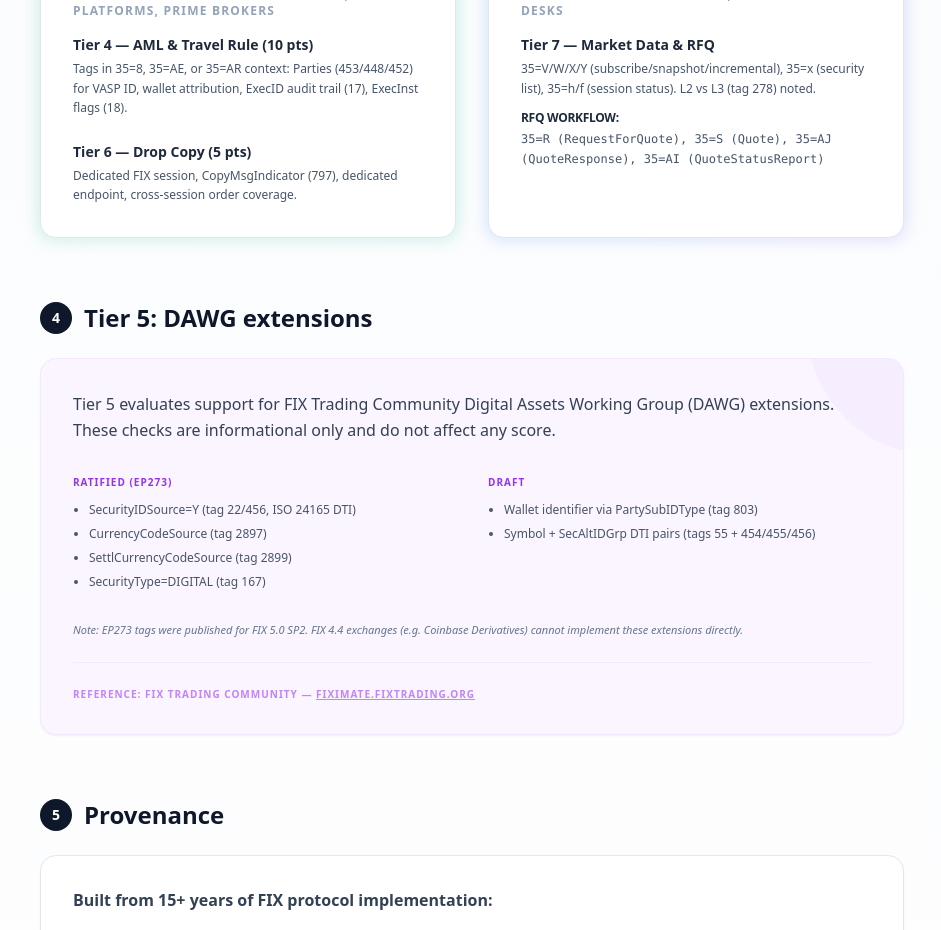
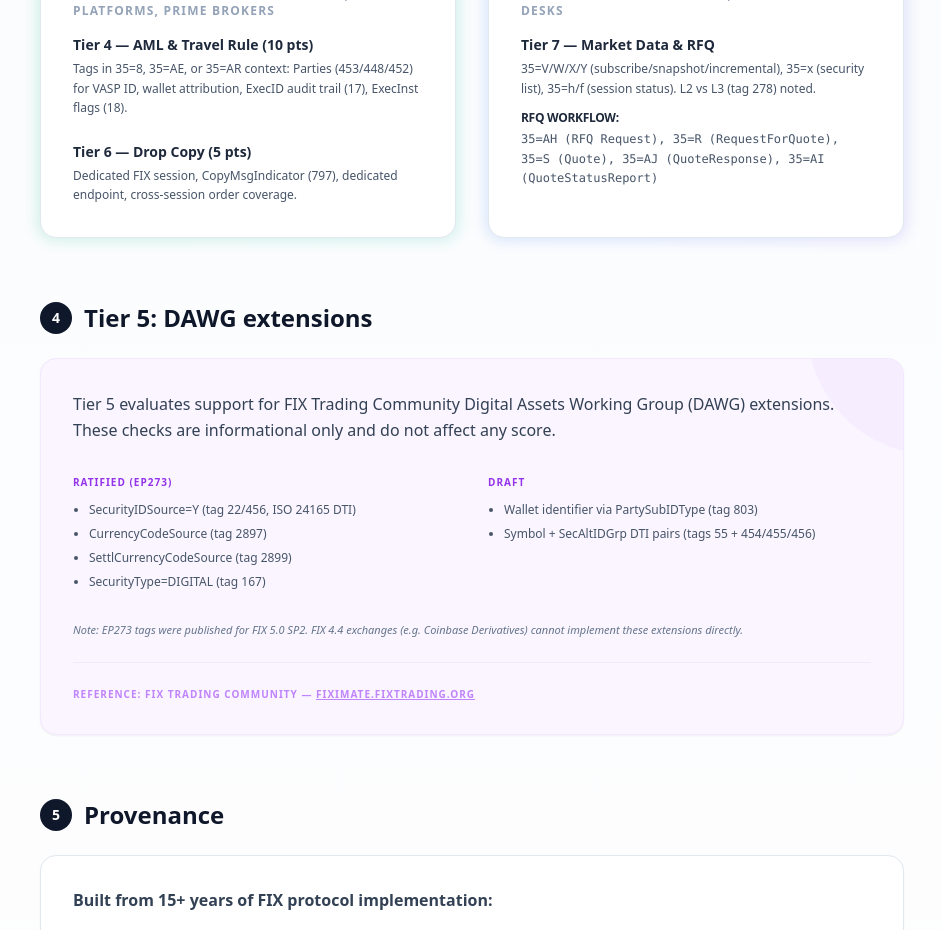
Before and after one commit to baggan1/cryptofix-auditor, a Next.js app: page /methodology in a window 1280 px wide. Shown: the part 1600-2530 px from the top of the page, without its empty margins (168-1109 px from the left). Built offline with nearby package versions, Linux system fonts and the light colour scheme.

Commit message:
Update page.tsx

```diff
--- a/app/methodology/page.tsx
+++ b/app/methodology/page.tsx
@@ -162,7 +162,7 @@ export default function MethodologyPage() {
                     </p>
                     <h5 className="font-bold text-xs text-slate-800 mb-1 uppercase tracking-tight">RFQ Workflow:</h5>
                     <p className="text-xs text-slate-600 leading-relaxed font-mono">
-                      35=R (RequestForQuote), 35=S (Quote), 35=AJ (QuoteResponse), 35=AI (QuoteStatusReport)
+                      35=AH (RFQ Request), 35=R (RequestForQuote), 35=S (Quote), 35=AJ (QuoteResponse), 35=AI (QuoteStatusReport)
                     </p>
                   </div>
                 </div>
```
